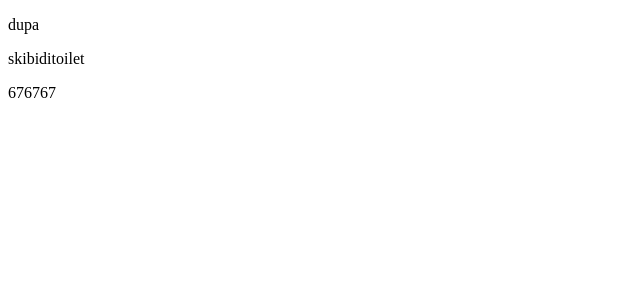
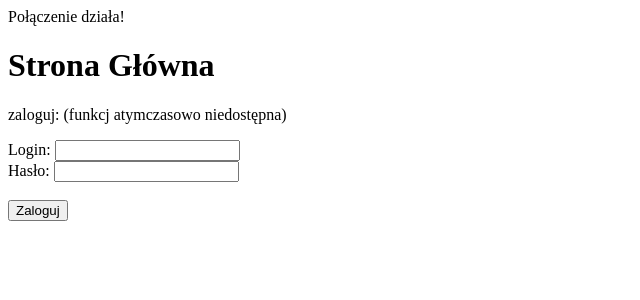
Before and after one commit to automateuszj/projekt-psi, a PHP site: page / in a window 1280 px wide. Shown: the top 300 px of the page, without its empty margins (0-640 px from the left). Run offline with PHP 8.4, Linux system fonts and the light colour scheme; data comes from the database, SQL or seed files in the repository.

Commit message:
bardzo wstepne logowanie

```diff
--- /dev/null
+++ b/projekt/connection.php
@@ -0,0 +1,7 @@
+<?php
+$conn = new mysqli("localhost", "root", "", "siteDB");
+if ($conn->connect_errno) {
+    die("Błąd połączenia: " . $conn->connect_error);
+}
+echo "Połączenie działa!"; // tylko do testu, usuń później
+?>
--- a/projekt/index.php
+++ b/projekt/index.php
@@ -1,3 +1,85 @@
+<?php
+
+// AAAAAAAAAA
+// zmien, zeby hasla byly hashowane i costam jeszcze
+
+
+ini_set('display_errors', 1);
+ini_set('display_startup_errors', 1);
+error_reporting(E_ALL);
+// zaczecie sesji, uruchomienie pliku connection ktory laczy sie z baza, przygotowanie zmiennej na komunikaty
+session_start();
+require 'connection.php';
+$komunikat = '';
+
+// echo password_hash('qqq1234', PASSWORD_DEFAULT);
+// echo password_hash('1qazXSW@', PASSWORD_DEFAULT);
+
+if ($_SERVER['REQUEST_METHOD'] === 'POST')
+{
+    $login = trim($_POST['login'] ?? '');
+    $haslo = trim($_POST['haslo'] ?? '');
+
+    // to chce zmienic - dodac mozliwosc logowania bez hasla
+    if ($login === '' || $haslo === '')
+        $komunikat = "Podaj nazwę użytkownika oraz hasło";
+    else
+    {
+        $stmt = $conn->prepare("SELECT user_id, Upassword FROM users WHERE username = ?");
+        $stmt->bind_param('s', $login);
+        $stmt->execute();
+        $res = $stmt->get_result();
+
+        if ($row = $res->fetch_assoc())
+        {
+            if (password_verify($haslo, $row['Upassword']))
+            {
+                //Zapisujemy dane do sesji
+                $_SESSION['user_id'] = $row['user_id'];
+                $_SESSION['user_login'] = $username;
+
+                echo "<p>aaaaaaaaaa</p>";
+                //header('Location: welcome.php');
+                exit;
+            }
+            else
+            {
+                $komunikat = "Niepoprawne hasło!";
+            }
+        }
+        else
+        {
+            $komunikat = "Nie znaleziono takiego użytkownika!";
+        }
+        // zakonczenie poloczenia z sesja
+        $stmt->close();
+    }
+}
+// zakonczenie poloczenia z baza
+$conn->close();
+
+// $conn = new mysqli("localhost", "root", "", "daza_banych");
+// if ($conn->connect_errno) {
+//     die("Błąd połączenia: " . $conn->connect_error);
+// }
+
+// $sql = "SELECT nazwa FROM tworcy";
+
+// $result = $conn->query($sql);
+
+// if (!$result) {
+//     die("Błąd zapytania: " . $conn->error);
+//     }
+
+// $fields = $result->fetch_fields();
+
+// while ($row = $result->fetch_assoc()) {
+//     echo "<p>" . $row['nazwa'] . "</p>";
+// }
+
+// $conn->close();
+?>
+
 <!DOCTYPE html>
 <html lang="en">
 <head>
@@ -6,30 +88,14 @@
     <title>Document</title>
 </head>
 <body>
-    <p>dupa</p>
+    <h1>Strona Główna</h1>
+    <p>zaloguj: (funkcj atymczasowo niedostępna)</p>
+    <form action="POST"></form>
+    <form method="post">
+        <label>Login: <input type="text" name="login"></label><br>
+        <label>Hasło: <input type="password" name="haslo"></label><br><br>
+        <button type="submit">Zaloguj</button>
+    </form>
+
 </body>
-
-<?php
-$conn = new mysqli("localhost", "root", "", "daza_banych");
-if ($conn->connect_errno) {
-    die("Błąd połączenia: " . $conn->connect_error);
-}
-
-$sql = "SELECT nazwa FROM tworcy";
-
-$result = $conn->query($sql);
-
-if (!$result) {
-    die("Błąd zapytania: " . $conn->error);
-    }
-
-$fields = $result->fetch_fields();
-
-while ($row = $result->fetch_assoc()) {
-    echo "<p>" . $row['nazwa'] . "</p>";
-}
-
-$conn->close();
-
-?>
 </html>
```
